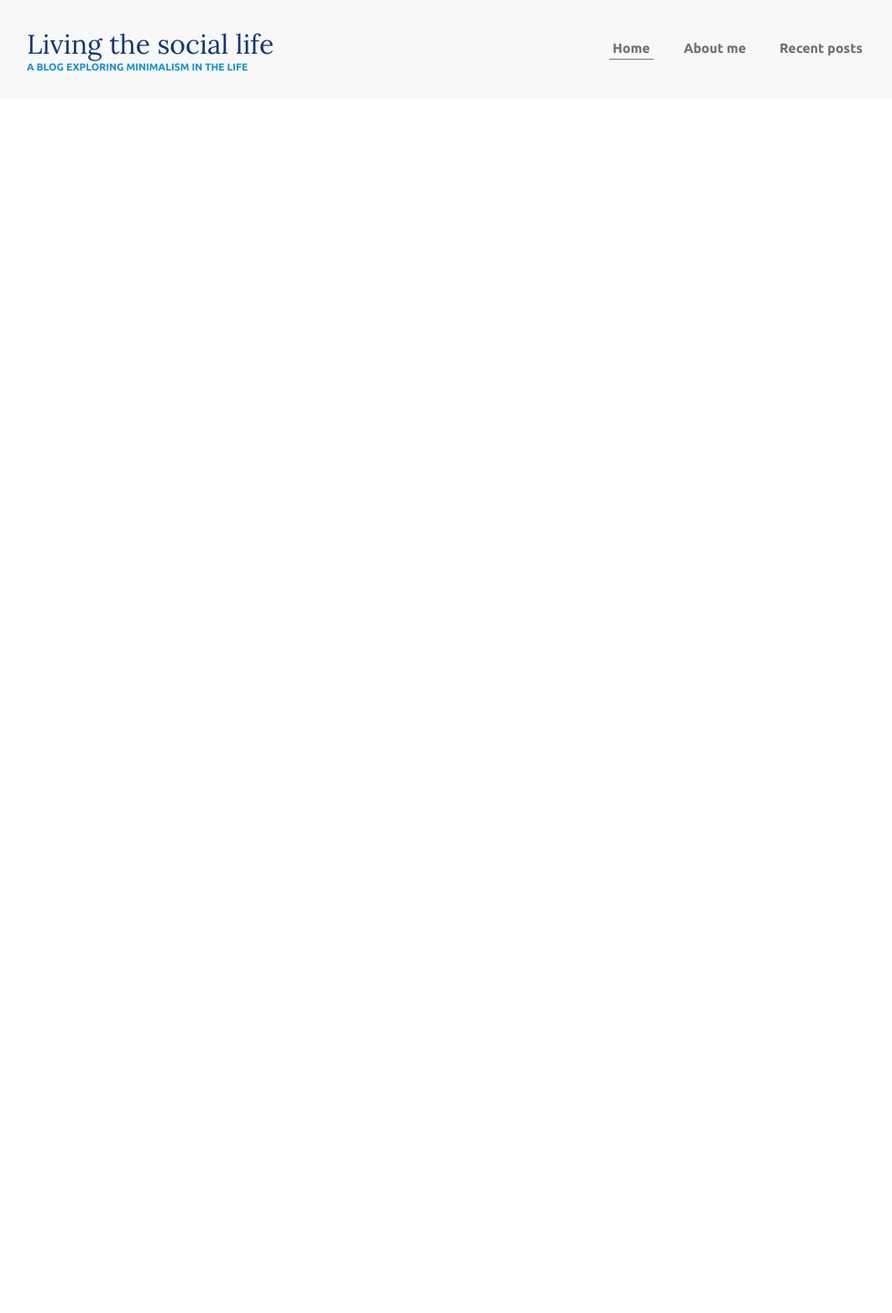
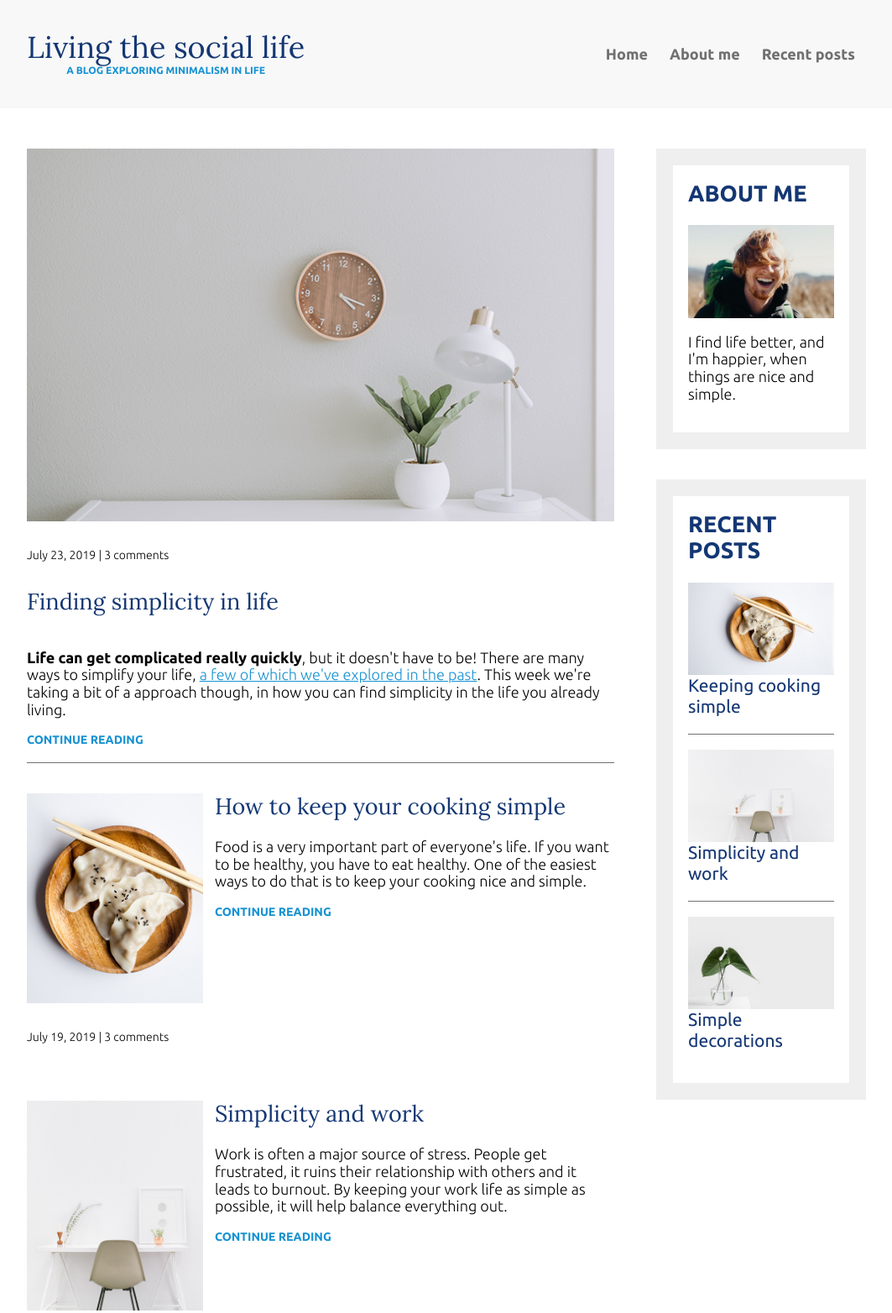
Before and after one commit to MehradMi/HTML-CSS-JS-Learning-Journey, a browser extension: page Living-The-Simple-Life/index.html in a window 1280 px wide. Shown: the top 1564 px of the page at 84% size, without its empty margins (108-1171 px from the left). Before the commit the page ends 800 px from the top, so only its background shows below. Drawn offline with nearby package versions, Linux system fonts and the light colour scheme.

Commit message:
Added and styled Living-The-Simple-Life home page

```diff
--- a/Living-The-Simple-Life/css/styles.css
+++ b/Living-The-Simple-Life/css/styles.css
@@ -1,60 +1,67 @@
+
+/* ==== Generals ==== */
+
 body {
     margin: 0;
     font-family: 'Ubuntu', sans-serif;
+    font-weight: 300;
+    font-size: 1.125rem;
 }
 
-/* ==== Layout ==== */
-
-header {
-    background-color: #f8f8f8;
-    padding: 2em 0;
+img {
+    max-width: 100%;
+    display: block;
 }
 
-.container {
-    width: 90%;
-    max-width: 1000px;
-    margin: 0 auto;
+footer {
+    background-color: #143774;
+    color: #efefef;
+    text-align: center;
+    padding: 3em 0;
 }
 
-.container-nav {
-    display: flex;
-    justify-content: space-between;
-}
-
-@media (max-width: 675px) {
-    .container-nav {
-        display: flex;
-        flex-direction: column;
-    }
-
-    header {
-        text-align: center;
-    }
-}
-
-@media (max-width: 400px) {
-    nav ul {
-        display: flex;
-        flex-direction: column;
-    }
-
-    nav li {
-        margin: .5em 0;
-    }
-}
-
-/* ================ */
-
+/* ================== */
 
 /* ==== Typography ==== */
 
-h1 {
+h1,
+h2,
+h3,
+.articale-title {
+    color: #143774;
     font-family: 'Lora', serif;
     font-weight: 400;
-    color: #143774;
+    margin-top: 0;
+}
+
+h1 {
     margin: 0;
 }
 
+strong {
+    font-weight: 700;
+}
+
+a {
+    color: #1792d2;
+}
+
+a:focus,
+a:hover {
+    color: #143774;
+}
+
+
+.widget-title,
+.widget-recent-post-title {
+    font-family: 'Ubuntu', sans-serif;
+}
+
+.widget-title {
+    font-weight: 700;
+}
+
+/* h1 subtitle */
 .subtitle {
     font-weight: 700;
     color: #1792d2;
@@ -63,9 +70,47 @@ h1 {
     text-transform: uppercase;
 }
 
+.articale-title {
+    font-size: 1.5rem;
+}
+
+.article-read-more,
+.article-info {
+    font-size: 0.875rem;
+}
+
+.article-read-more {
+    color: #1792d2;
+    font-weight: 700;
+    text-decoration: none;
+}
+
+.article-read-more:focus,
+.article-read-more:hover {
+    color: #143774;
+}
+
+.article-info {
+    margin: 2rem 0;
+}
+
 /* =================== */
 
-/* ==== Navigation ==== */
+/* ==== Layout ==== */
+
+.container {
+    width: 90%;
+    max-width: 1000px;
+    margin: 0 auto;
+}
+
+.container-flex {
+    display: flex;
+    justify-content: space-between;
+    flex-direction: column;
+}
+
+/* navigation */
 
 nav a {
     text-decoration: none;
@@ -78,11 +123,12 @@ nav ul {
     list-style: none;
     padding: 0;
     display: flex;
+    flex-direction: column;
     justify-content: center;
 }
 
 nav li {
-    margin-left: 2em;
+    margin: .5em 0;
 }
 
 nav a:hover,
@@ -98,4 +144,114 @@ nav a:focus {
     color: #707070;
 }
 
-/* =================== */
+/* header */
+
+header {
+    background-color: #f8f8f8;
+    padding: 2em 0;
+    text-align: center;
+    margin-bottom: 3rem;
+}
+
+@media (min-width: 675px) {
+    .container-flex {
+        flex-direction: row;
+    }
+
+    main {
+        width: 70%;
+    }
+
+    aside {
+        width: 25%;
+        min-width: 250px;
+        margin-left: 1em;
+    }
+
+    nav ul {
+        flex-direction: row;
+    }
+
+    nav li {
+        margin: 0 0.5em;
+    }
+}
+
+/* articles */
+
+.article-featured {
+    border-bottom: solid 1px #707070 ;
+    padding-bottom: 1em;
+    margin-bottom: 2em;
+}
+
+.article-recent {
+    display: flex;
+    flex-direction: column;
+    margin-bottom: 2em;
+}
+
+.article-recent-main {
+    order: 2;
+}
+
+.article-recent-secondary {
+    order: 1;
+}
+
+@media (min-width: 675px) {
+    .article-recent {
+        flex-direction: row;
+        justify-content: space-between;
+    }
+
+    .article-recent-main {
+        width: 68%;
+    }
+
+    .article-recent-secondary {
+        width: 30%;
+    }
+
+    .article-featured {
+        display: flex;
+        flex-direction: column;
+    }
+
+    .article-image {
+        order: -2;
+        width: 100%;
+        min-height: 250px;
+        object-fit: cover;
+    }
+
+    .article-info {
+        order: -1;
+    }
+}
+
+/* widgets */
+
+.sidebar-widget {
+    border: 20px solid #efefef;
+    margin-bottom: 2em;
+    padding: 1em;
+}
+
+.widget-recent-post {
+    display: flex;
+    flex-direction: column;
+    border-bottom: 1px solid #707070;
+    margin-bottom: 1em;
+}
+
+.widget-recent-post:last-child {
+    border: 0;
+    margin: 0;
+}
+
+.widget-image {
+    order: -1;
+}
+
+/* =========================== */
--- a/Living-The-Simple-Life/index.html
+++ b/Living-The-Simple-Life/index.html
@@ -1,98 +1,108 @@
-<!DOCTYPE html>
-<html lang="en">
-<head>
-    <meta charset="UTF-8">
-    <meta name="viewport" content="width=device-width, initial-scale=1.0">
-    <link href="https://fonts.googleapis.com/css2?family=Ubuntu:ital,wght@0,300;0,400;0,500;0,700;1,300;1,400;1,500;1,700&display=swap" rel="stylesheet">
-    <link href="https://fonts.googleapis.com/css2?family=Lora:ital,wght@0,400..700;1,400..700&display=swap" rel="stylesheet">
+<html>
+    <head><link rel="stylesheet" href="normalize.css">
+        <link href="https://fonts.googleapis.com/css?family=Lora|Ubuntu:300,400,700&display=swap" rel="stylesheet">
         <link rel="stylesheet" href="css/styles.css">
-    <title>Simple Navigation Bar Component</title>
     </head>
     <body>
         <header>
-        <div class="container container-nav">
-            <div class="website-title">
+            <div class="container container-flex">
+                <div class="site-title">
                     <h1>Living the social life</h1>
-                <p class="subtitle">A blog exploring minimalism in the life</p>
+                    <p class="subtitle">A blog exploring minimalism in life</p>
                 </div>
                 <nav>
                     <ul>
-                    <li><a class="current-page" href="#">Home</a></li>
-                    <li><a href="#">About me</a></li>
-                    <li><a href="#">Recent posts</a></li>
+                        <li><a href="index.html">Home</a></li>
+                        <li><a href="about-me.html">About me</a></li>
+                        <li><a href="recent-posts.html">Recent posts</a></li>
                     </ul>
                 </nav>
-        </div>
+            </div> <!-- / .container -->
         </header>
 
-    <div class="container">
+        <div class="container container-flex">
             <main role="main">
+
                 <article class="article-featured">
-                <h2 class="articale-title"></h2>
-                <img src="" alt="" class="articale-image">
-                <p class="articale-info"></p>
-                <p class="articale-body"></p>
-                <a href="#"></a>
+                    <h2 class="article-title">Finding simplicity in life</h2>
+                    <img src="assets/img/life.jpg" alt="simple white desk on a white wall with a plant on the far right side" class="article-image">
+                    <p class="article-info">July 23, 2019 | 3 comments</p>
+                    <p class="article-body"><strong>Life can get complicated really quickly</strong>, but it doesn't have to be! There are many ways to simplify your life, <a href="#">a few of which we've explored in the past</a>. This week we're taking a bit of a approach though, in how you can find simplicity in the life you already living.</p>
+                    <a href="#" class="article-read-more">CONTINUE READING</a>
                 </article>
-            <article class="articale-recent">
-                <div class="articale-recent-main">
-                    <h2 class="articale-title"></h2>
-                    <p class="articale-body"></p>
+
+                <article class="article-recent">
+                    <div class="article-recent-main">
+                        <h2 class="article-title">How to keep your cooking simple </h2>
+                        <p class="article-body">Food is a very important part of everyone's life. If you want to be healthy, you have to eat healthy. One of the easiest ways to do that is to keep your cooking nice and simple.</p>
+                        <a href="#" class="article-read-more">CONTINUE READING</a>
                     </div>
-                <div class="articale-recent-aside">
-                    <img src="" alt="" class="articale-image">
-                    <p class="articale-info"></p>
+                    <div class="article-recent-secondary">
+                        <img src="assets/img/food.jpg" alt="two dumplings on a wood plate with chopsticks" class="article-image">
+                        <p class="article-info">July 19, 2019 | 3 comments</p>
                     </div>
                 </article>
-            <article class="articale-recent">
-                <div class="articale-recent-main">
-                    <h2 class="articale-title"></h2>
-                    <p class="articale-body"></p>
+
+                <article class="article-recent">
+                    <div class="article-recent-main">
+                        <h2 class="article-title">Simplicity and work </h2>
+                        <p class="article-body">Work is often a major source of stress. People get frustrated, it ruins their relationship with others and it leads to burnout. By keeping your work life as simple as possible, it will help balance everything out.</p>
+                        <a href="#" class="article-read-more">CONTINUE READING</a>
                     </div>
-                <div class="articale-recent-aside">
-                    <img src="" alt="" class="articale-image">
-                    <p class="articale-info"></p>
+                    <div class="article-recent-secondary">
+                        <img src="assets/img/work.jpg" alt="a chair white chair at a white desk on a white wall" class="article-image">
+                        <p class="article-info">July 12, 2019 | 3 comments</p>
                     </div>
                 </article>
-            <article class="articale-recent">
-                <div class="articale-recent-main">
-                    <h2 class="articale-title"></h2>
-                    <p class="articale-body"></p>
+
+                <article class="article-recent">
+                    <div class="article-recent-main">
+                        <h2 class="article-title">Simple decorations</h2>
+                        <p class="article-body">A home isn't a home until you've decorated a little. People either don't decorate, or they go overboard and it doesn't have the impact they were hoping for. Staying simple will help draw the eye where you want it to and make things pop like never before.</p>
+                        <a href="#" class="article-read-more">CONTINUE READING</a>
                     </div>
-                <div class="articale-recent-aside">
-                    <img src="" alt="" class="articale-image">
-                    <p class="articale-info"></p>
+                    <div class="article-recent-secondary">
+                        <img src="assets/img/deco.jpg" alt="a green plant in a clear, round vase with water in it" class="article-image">
+                        <p class="article-info">July 3, 2019 | 3 comments</p>
                     </div>
                 </article>
             </main>
 
             <aside class="sidebar">
+
                 <div class="sidebar-widget">
-                <h2 class="widget-title"></h2>
-                <img src="" alt="" class="widget-image">
-                <p class="widget-body"></p>
+                    <h2 class="widget-title">ABOUT ME</h2>
+                    <img src="assets/img/about-me.jpg" alt="john doe" class="widget-image">
+                    <p class="widget-body">I find life better, and I'm happier, when things are nice and simple.</p>
                 </div>
+
                 <div class="sidebar-widget">
-                <h2 class="widget-title"></h2>
+                    <h2 class="widget-title">RECENT POSTS</h2>
                     <div class="widget-recent-post">
-                    <img src="" alt="" class="widget-image">
-                    <h3 class="widget-recent-post-title"></h3>
+                        <h3 class="widget-recent-post-title">Keeping cooking simple</h3>
+                        <img src="assets/img/food.jpg" alt="two dumplings on a wood plate with chopsticks" class="widget-image">
                     </div>
                     <div class="widget-recent-post">
-                    <img src="" alt="" class="widget-image">
-                    <h3 class="widget-recent-post-title"></h3>
+                        <h3 class="widget-recent-post-title">Simplicity and work</h3>
+                        <img src="assets/img/work.jpg" alt="a chair white chair at a white desk on a white wall" class="widget-image">
                     </div>
                     <div class="widget-recent-post">
-                    <img src="" alt="" class="widget-image">
-                    <h3 class="widget-recent-post-title"></h3>
+                        <h3 class="widget-recent-post-title">Simple decorations</h3>
+                        <img src="assets/img/deco.jpg" alt="a green plant in a clear, round vase with water in it" class="widget-image">
                     </div>
                 </div>
+
             </aside>
+
         </div>
 
+
         <footer>
-        <p></p>
-        <p></p>
+            <p><strong>Living the Simple Life</strong></p>
+            <p>Copyright 2019</p>
         </footer>
+
+
+
     </body>
 </html>
```
Also changed, not shown: Living-The-Simple-Life/assets/img/about-me.jpg (added), Living-The-Simple-Life/assets/img/deco.jpg (added), Living-The-Simple-Life/assets/img/food.jpg (added), Living-The-Simple-Life/assets/img/life.jpg (added), Living-The-Simple-Life/assets/img/work.jpg (added). Lines whose indentation alone changed are shown as unchanged.
